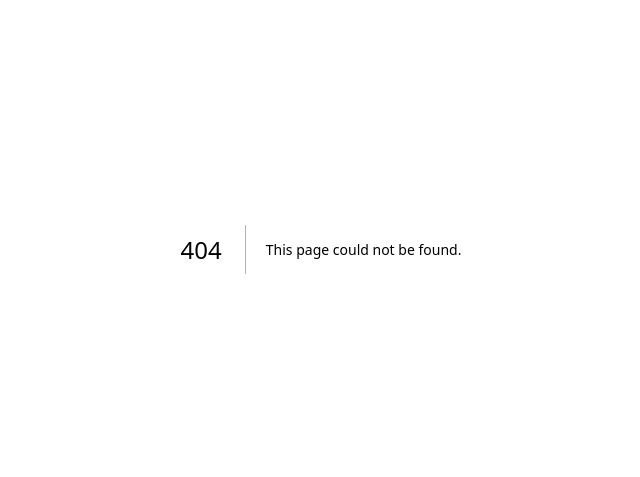
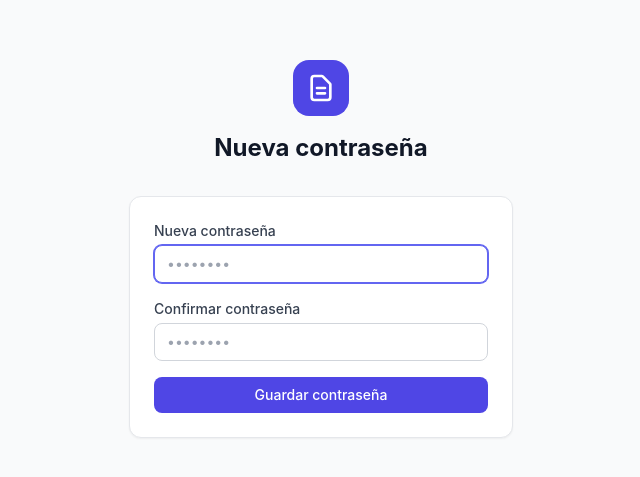
Before and after one commit to jiarrese/ebs-support-portal, a Next.js app: page /update-password in a window 1280 px wide. Before the commit this address had no page. Shown: the part 151-628 px from the top of the page, without its empty margins (319-959 px from the left). Built offline with nearby package versions, Linux system fonts and the light colour scheme.

Commit message:
visual celu

```diff
--- a/src/app/(auth)/login/page.tsx
+++ b/src/app/(auth)/login/page.tsx
@@ -10,6 +10,8 @@ export default function LoginPage() {
   const [password, setPassword] = useState('')
   const [loading, setLoading] = useState(false)
   const [error, setError] = useState('')
+  const [mode, setMode] = useState<'login' | 'reset'>('login')
+  const [resetSent, setResetSent] = useState(false)
 
   async function handleLogin(e: React.FormEvent) {
     e.preventDefault()
@@ -25,6 +27,22 @@ export default function LoginPage() {
     }
   }
 
+  async function handleReset(e: React.FormEvent) {
+    e.preventDefault()
+    setLoading(true)
+    setError('')
+    const supabase = createClient()
+    const { error } = await supabase.auth.resetPasswordForEmail(email, {
+      redirectTo: `${window.location.origin}/update-password`,
+    })
+    if (error) {
+      setError('No se pudo enviar el email. Verificá la dirección.')
+    } else {
+      setResetSent(true)
+    }
+    setLoading(false)
+  }
+
   return (
     <div className="min-h-screen flex items-center justify-center bg-gray-50 px-4">
       <div className="w-full max-w-sm">
@@ -37,48 +55,80 @@ export default function LoginPage() {
             </svg>
           </div>
           <h1 className="text-2xl font-bold text-gray-900">EBS Support Portal</h1>
-          <p className="text-sm text-gray-500 mt-1">Ingresá con tu cuenta</p>
+          <p className="text-sm text-gray-500 mt-1">
+            {mode === 'login' ? 'Ingresá con tu cuenta' : 'Recuperar contraseña'}
+          </p>
         </div>
 
-        {/* Form */}
         <div className="card p-6">
+          {/* LOGIN */}
+          {mode === 'login' && (
             <form onSubmit={handleLogin} className="space-y-4">
               <div>
                 <label className="label">Email</label>
-              <input
-                type="email"
-                className="input"
-                placeholder="tu@email.com"
-                value={email}
-                onChange={e => setEmail(e.target.value)}
-                required
-                autoFocus
-              />
+                <input type="email" className="input" placeholder="tu@email.com"
+                  value={email} onChange={e => setEmail(e.target.value)} required autoFocus />
               </div>
               <div>
                 <label className="label">Contraseña</label>
-              <input
-                type="password"
-                className="input"
-                placeholder="••••••••"
-                value={password}
-                onChange={e => setPassword(e.target.value)}
-                required
-              />
+                <input type="password" className="input" placeholder="••••••••"
+                  value={password} onChange={e => setPassword(e.target.value)} required />
               </div>
               {error && (
                 <div className="text-sm text-red-600 bg-red-50 border border-red-200 rounded-lg px-3 py-2">
                   {error}
                 </div>
               )}
-            <button
-              type="submit"
-              className="btn-primary w-full justify-center"
-              disabled={loading}
-            >
+              <button type="submit" className="btn-primary w-full justify-center" disabled={loading}>
                 {loading ? 'Ingresando...' : 'Ingresar'}
               </button>
+              <button type="button" onClick={() => { setMode('reset'); setError('') }}
+                className="text-sm text-indigo-600 hover:text-indigo-800 w-full text-center mt-1">
+                Olvidé mi contraseña
+              </button>
             </form>
+          )}
+
+          {/* RESET */}
+          {mode === 'reset' && !resetSent && (
+            <form onSubmit={handleReset} className="space-y-4">
+              <p className="text-sm text-gray-600">
+                Ingresá tu email y te enviamos un link para restablecer la contraseña.
+              </p>
+              <div>
+                <label className="label">Email</label>
+                <input type="email" className="input" placeholder="tu@email.com"
+                  value={email} onChange={e => setEmail(e.target.value)} required autoFocus />
+              </div>
+              {error && (
+                <div className="text-sm text-red-600 bg-red-50 border border-red-200 rounded-lg px-3 py-2">
+                  {error}
+                </div>
+              )}
+              <button type="submit" className="btn-primary w-full justify-center" disabled={loading}>
+                {loading ? 'Enviando...' : 'Enviar link'}
+              </button>
+              <button type="button" onClick={() => { setMode('login'); setError('') }}
+                className="text-sm text-gray-500 hover:text-gray-700 w-full text-center">
+                Volver al login
+              </button>
+            </form>
+          )}
+
+          {/* RESET SENT */}
+          {mode === 'reset' && resetSent && (
+            <div className="text-center space-y-4">
+              <div className="text-4xl">📬</div>
+              <p className="text-sm text-gray-700 font-medium">¡Revisá tu email!</p>
+              <p className="text-sm text-gray-500">
+                Te enviamos un link a <strong>{email}</strong> para restablecer la contraseña.
+              </p>
+              <button onClick={() => { setMode('login'); setResetSent(false) }}
+                className="text-sm text-indigo-600 hover:text-indigo-800">
+                Volver al login
+              </button>
+            </div>
+          )}
         </div>
       </div>
     </div>
--- /dev/null
+++ b/src/app/(auth)/update-password/page.tsx
@@ -0,0 +1,78 @@
+'use client'
+
+import { useState } from 'react'
+import { useRouter } from 'next/navigation'
+import { createClient } from '@/lib/supabase/client'
+
+export default function UpdatePasswordPage() {
+  const router = useRouter()
+  const [password, setPassword] = useState('')
+  const [confirm, setConfirm] = useState('')
+  const [loading, setLoading] = useState(false)
+  const [error, setError] = useState('')
+  const [done, setDone] = useState(false)
+
+  async function handleSubmit(e: React.FormEvent) {
+    e.preventDefault()
+    if (password !== confirm) { setError('Las contraseñas no coinciden'); return }
+    if (password.length < 6) { setError('La contraseña debe tener al menos 6 caracteres'); return }
+    setLoading(true)
+    setError('')
+    const supabase = createClient()
+    const { error } = await supabase.auth.updateUser({ password })
+    if (error) {
+      setError('No se pudo actualizar la contraseña. El link puede haber expirado.')
+      setLoading(false)
+    } else {
+      setDone(true)
+      setTimeout(() => router.push('/tickets'), 2000)
+    }
+  }
+
+  return (
+    <div className="min-h-screen flex items-center justify-center bg-gray-50 px-4">
+      <div className="w-full max-w-sm">
+        <div className="text-center mb-8">
+          <div className="inline-flex items-center justify-center w-14 h-14 rounded-2xl bg-indigo-600 mb-4">
+            <svg className="w-8 h-8 text-white" fill="none" viewBox="0 0 24 24" stroke="currentColor">
+              <path strokeLinecap="round" strokeLinejoin="round" strokeWidth={2}
+                d="M9 12h6m-6 4h6m2 5H7a2 2 0 01-2-2V5a2 2 0 012-2h5.586a1 1 0 01.707.293l5.414 5.414a1 1 0 01.293.707V19a2 2 0 01-2 2z" />
+            </svg>
+          </div>
+          <h1 className="text-2xl font-bold text-gray-900">Nueva contraseña</h1>
+        </div>
+
+        <div className="card p-6">
+          {!done ? (
+            <form onSubmit={handleSubmit} className="space-y-4">
+              <div>
+                <label className="label">Nueva contraseña</label>
+                <input type="password" className="input" placeholder="••••••••"
+                  value={password} onChange={e => setPassword(e.target.value)} required autoFocus />
+              </div>
+              <div>
+                <label className="label">Confirmar contraseña</label>
+                <input type="password" className="input" placeholder="••••••••"
+                  value={confirm} onChange={e => setConfirm(e.target.value)} required />
+              </div>
+              {error && (
+                <div className="text-sm text-red-600 bg-red-50 border border-red-200 rounded-lg px-3 py-2">
+                  {error}
+                </div>
+              )}
+              <button type="submit" className="btn-primary w-full justify-center" disabled={loading}>
+                {loading ? 'Guardando...' : 'Guardar contraseña'}
+              </button>
+            </form>
+          ) : (
+            <div className="text-center space-y-3">
+              <div className="text-4xl">✅</div>
+              <p className="text-sm font-medium text-gray-700">¡Contraseña actualizada!</p>
+              <p className="text-sm text-gray-500">Redirigiendo al portal...</p>
+            </div>
+          )}
+        </div>
+      </div>
+    </div>
+  )
+}
--- a/src/app/(dashboard)/layout.tsx
+++ b/src/app/(dashboard)/layout.tsx
@@ -16,21 +16,32 @@ export default async function DashboardLayout({ children }: { children: React.Re
 
   return (
     <div className="flex min-h-screen bg-gray-50">
+      {/* Sidebar — solo desktop */}
       <Sidebar role={profile?.role ?? 'client'} />
+
       <main className="flex-1 flex flex-col min-w-0">
         {/* Topbar */}
-        <header className="bg-white border-b border-gray-200 px-6 py-3 flex items-center justify-between">
-          <div />
+        <header className="bg-white border-b border-gray-200 px-4 md:px-6 py-3 flex items-center justify-between">
+          {/* Logo mobile */}
+          <div className="flex items-center gap-2 md:hidden">
+            <div className="w-7 h-7 rounded-lg bg-indigo-600 flex items-center justify-center">
+              <svg className="w-4 h-4 text-white" fill="none" viewBox="0 0 24 24" stroke="currentColor">
+                <path strokeLinecap="round" strokeLinejoin="round" strokeWidth={2} d="M9 12h6m-6 4h6m2 5H7a2 2 0 01-2-2V5a2 2 0 012-2h5.586a1 1 0 01.707.293l5.414 5.414a1 1 0 01.293.707V19a2 2 0 01-2 2z" />
+              </svg>
+            </div>
+            <span className="text-sm font-semibold text-gray-900">EBS Support</span>
+          </div>
+          <div className="hidden md:block" />
           <div className="flex items-center gap-3">
-            <span className="text-sm text-gray-500">
-              {profile?.full_name}
-            </span>
+            <span className="text-sm text-gray-500 hidden md:block">{profile?.full_name}</span>
             <div className="w-8 h-8 rounded-full bg-indigo-100 flex items-center justify-center text-xs font-semibold text-indigo-700">
               {profile?.full_name?.charAt(0).toUpperCase()}
             </div>
           </div>
         </header>
-        <div className="flex-1 p-6">
+
+        {/* Contenido — padding bottom extra en mobile para la nav bar */}
+        <div className="flex-1 p-4 md:p-6 pb-24 md:pb-6">
           {children}
         </div>
       </main>
--- a/src/components/layout/Sidebar.tsx
+++ b/src/components/layout/Sidebar.tsx
@@ -28,7 +28,9 @@ export default function Sidebar({ role }: { role: string }) {
   }
 
   return (
-    <aside className="w-56 min-h-screen bg-white border-r border-gray-200 flex flex-col">
+    <>
+      {/* ── Sidebar desktop ─────────────────────────────────────── */}
+      <aside className="hidden md:flex w-56 min-h-screen bg-white border-r border-gray-200 flex-col">
         {/* Logo */}
         <div className="px-4 py-5 border-b border-gray-200">
           <div className="flex items-center gap-2">
@@ -47,14 +49,10 @@ export default function Sidebar({ role }: { role: string }) {
           {navItems.map(({ href, label, icon: Icon }) => {
             const active = pathname.startsWith(href)
             return (
-            <Link
-              key={href}
-              href={href}
+              <Link key={href} href={href}
                 className={cn(
                   'flex items-center gap-3 px-3 py-2 rounded-lg text-sm transition-colors',
-                active
-                  ? 'bg-indigo-50 text-indigo-700 font-medium'
-                  : 'text-gray-600 hover:bg-gray-50 hover:text-gray-900'
+                  active ? 'bg-indigo-50 text-indigo-700 font-medium' : 'text-gray-600 hover:bg-gray-50 hover:text-gray-900'
                 )}
               >
                 <Icon className="w-4 h-4 flex-shrink-0" />
@@ -65,9 +63,8 @@ export default function Sidebar({ role }: { role: string }) {
         </nav>
 
         {/* Bottom */}
-      <div className="px-2 py-4 border-t border-gray-200 space-y-0.5">
-        <button
-          onClick={handleLogout}
+        <div className="px-2 py-4 border-t border-gray-200">
+          <button onClick={handleLogout}
             className="flex items-center gap-3 px-3 py-2 rounded-lg text-sm text-gray-600 hover:bg-gray-50 hover:text-gray-900 w-full transition-colors"
           >
             <LogOut className="w-4 h-4" />
@@ -75,5 +72,30 @@ export default function Sidebar({ role }: { role: string }) {
           </button>
         </div>
       </aside>
+
+      {/* ── Bottom nav mobile ────────────────────────────────────── */}
+      <nav className="fixed bottom-0 left-0 right-0 bg-white border-t border-gray-200 flex md:hidden z-50 safe-area-bottom">
+        {navItems.slice(0, 4).map(({ href, label, icon: Icon }) => {
+          const active = pathname.startsWith(href)
+          return (
+            <Link key={href} href={href}
+              className={cn(
+                'flex-1 flex flex-col items-center justify-center py-2 gap-0.5 transition-colors',
+                active ? 'text-indigo-600' : 'text-gray-400 hover:text-gray-600'
+              )}
+            >
+              <Icon className="w-5 h-5" />
+              <span className="text-[10px] font-medium">{label}</span>
+            </Link>
+          )
+        })}
+        <button onClick={handleLogout}
+          className="flex-1 flex flex-col items-center justify-center py-2 gap-0.5 text-gray-400 hover:text-gray-600 transition-colors"
+        >
+          <LogOut className="w-5 h-5" />
+          <span className="text-[10px] font-medium">Salir</span>
+        </button>
+      </nav>
+    </>
   )
 }
```
Also changed, not shown: 2 other files (tests, documents, lock files or other folders). Lines whose indentation alone changed are shown as unchanged.
